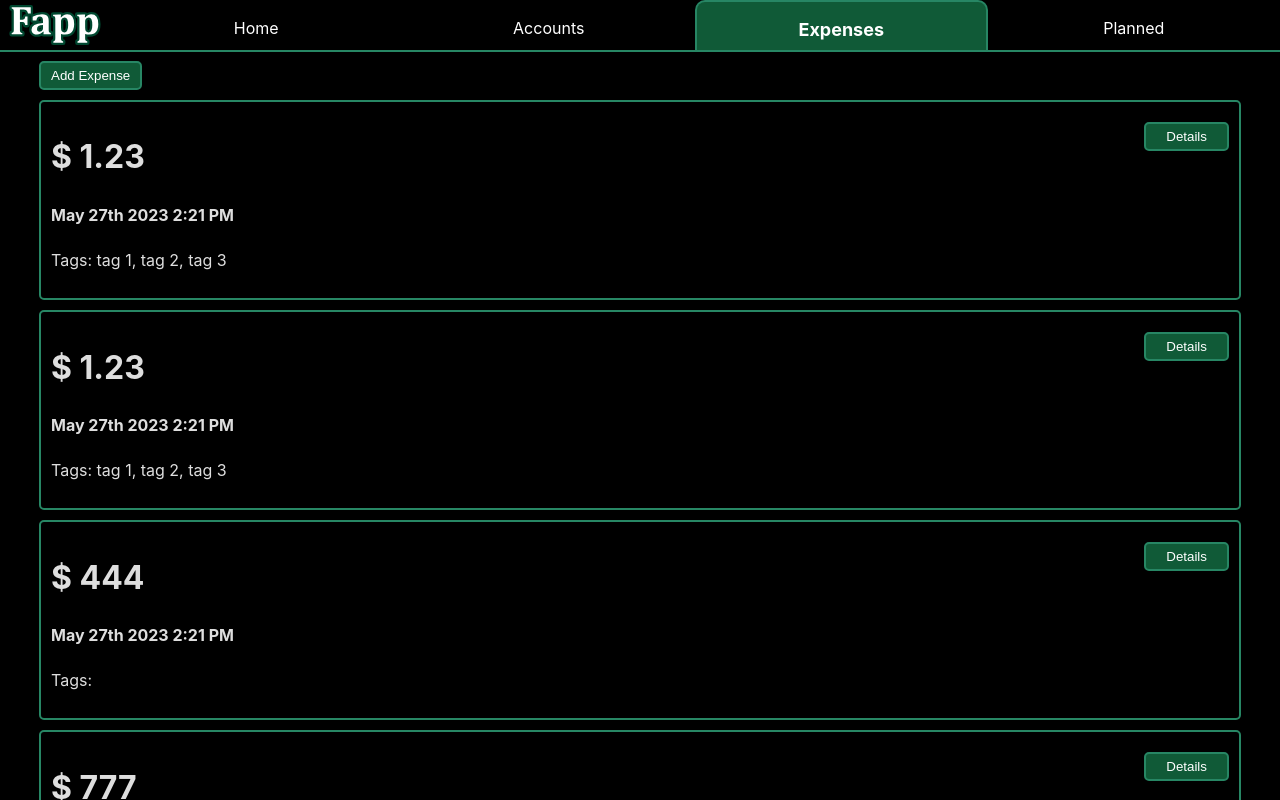
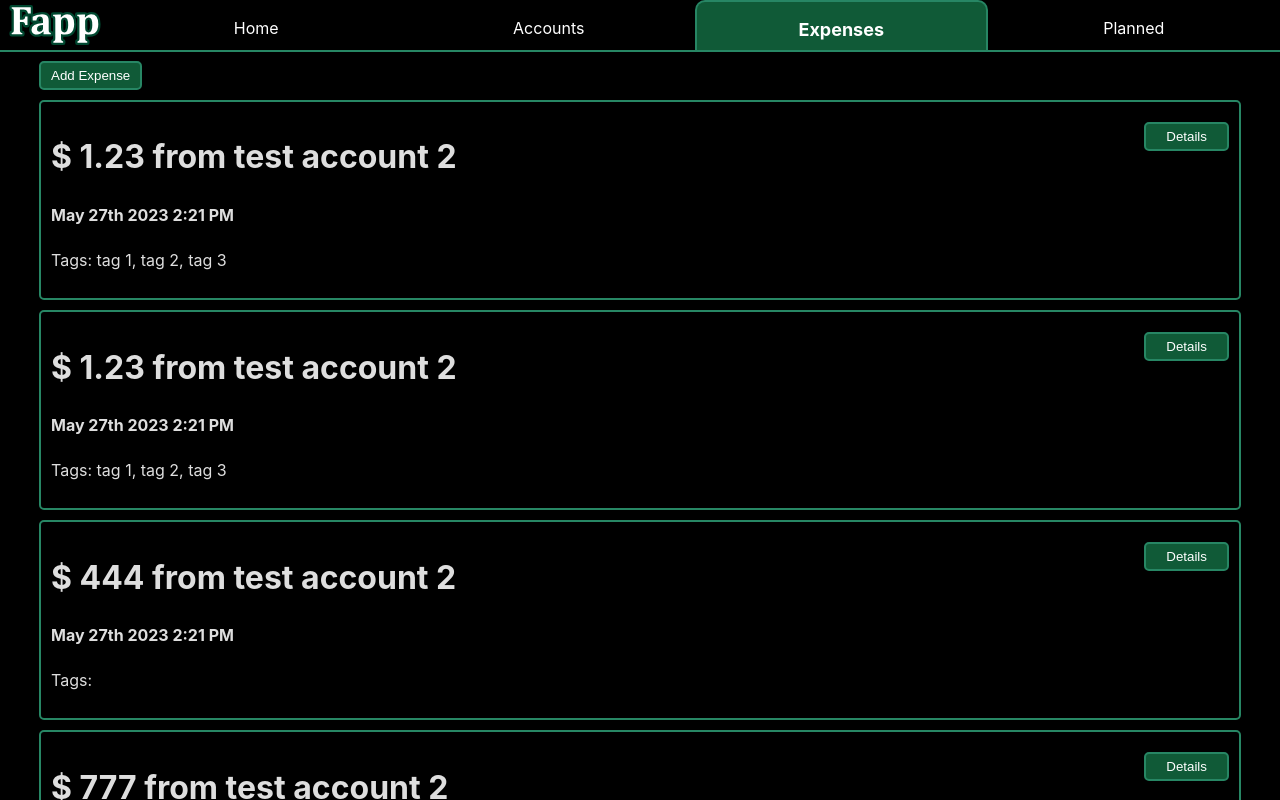
Before and after one commit to ioscrum-fapp/fapp, a React (Vite) app in the folder fapp/: page /expenses in a window 1280 px wide. Shown: the top 800 px of the page. Built offline with nearby package versions, Linux system fonts and the light colour scheme; data requests are answered from the project's data file.

Commit message:
added account to expenses

```diff
--- a/fapp/data/db.json
+++ b/fapp/data/db.json
@@ -81,6 +81,14 @@
       "date": "2023-05-27T14:21:00.000Z",
       "tags": [],
       "accountId": 1
+    },
+    {
+      "id": "730afb9c-8566-4181-aff8-d13e813a9ac5",
+      "user_id": 1,
+      "value": "132.03",
+      "date": "2023-05-27T08:22:59.000Z",
+      "tags": [],
+      "accountId": "ae0ac308-b962-4a56-bf7d-9a1947965c1b"
     }
   ],
   "accounts": [
--- a/fapp/src/pages/Expenses/Expenses.jsx
+++ b/fapp/src/pages/Expenses/Expenses.jsx
@@ -8,8 +8,8 @@ const BACKEND_URL = "http://localhost:3030/expenses?user_id=";
 const userId = 1;
 
 export default function Expenses() {
-  const expenseUrl = BACKEND_URL + userId;
-  const { json, isFinished, error } = useFetch(expenseUrl);
+  const expensesUrl = BACKEND_URL + userId;
+  const { json, isFinished, error } = useFetch(expensesUrl);
 
   return (
     <div className="Expenses">
@@ -19,7 +19,7 @@ export default function Expenses() {
         </button>
       </Link>
       {error && <div>{error}</div>}
-      {!isFinished && <div>Downloading accounts...</div>}
+      {!isFinished&& <div>Downloading expenses...</div>}
       {json && <ExpensesList expenses={json} />}
     </div>
   );
--- a/fapp/src/pages/ExpensesList/ExpensesList.jsx
+++ b/fapp/src/pages/ExpensesList/ExpensesList.jsx
@@ -1,14 +1,24 @@
 import React from "react";
 import "./ExpensesList.css";
 import { Link } from "react-router-dom";
+import useFetch from "../../hooks/useFetch";
 import DateTimeToHumanReadableFormatDateTime from "../../backend/dateTimeLogic";
 
+const ACCOUNT_URL = "http://localhost:3030/accounts?user_id=";
+const userId = 1;
 const currency = "$";
 
+
 function CreateExpense(expense) {
-  const { id, value, date, tags } = expense;
+
+  const accountsUrl = ACCOUNT_URL + userId;
+  const { json, isFinished, error } = useFetch(accountsUrl);
+  const { id, value, date, tags, accountId } = expense;
   return (
-    <div className="ExpenseList-element" key={id}>
+    <>
+      {!isFinished && <div>Downloading accounts...</div>}
+      {error && <div>{error}</div>}
+      {json && <div className="ExpenseList-element" key={id}>
         <Link className="DetailsLink" to={`/expenses/${id}`}>
           <button type="button" className="DetailsButton">
             Details
@@ -16,12 +26,13 @@ function CreateExpense(expense) {
         </Link>
         <div className="DetailsInfo">
           <h1>
-          {currency} {value}
+            {currency} {value} from {json.find(({id: idToFind}) => idToFind == accountId).name}
           </h1>
           <h4>{DateTimeToHumanReadableFormatDateTime(new Date(date))}</h4>
           <p>Tags: {tags.join(", ")}</p>
         </div>
-    </div>
+      </div>}
+    </>
   );
 }
 
```
Lines whose indentation alone changed are shown as unchanged.
